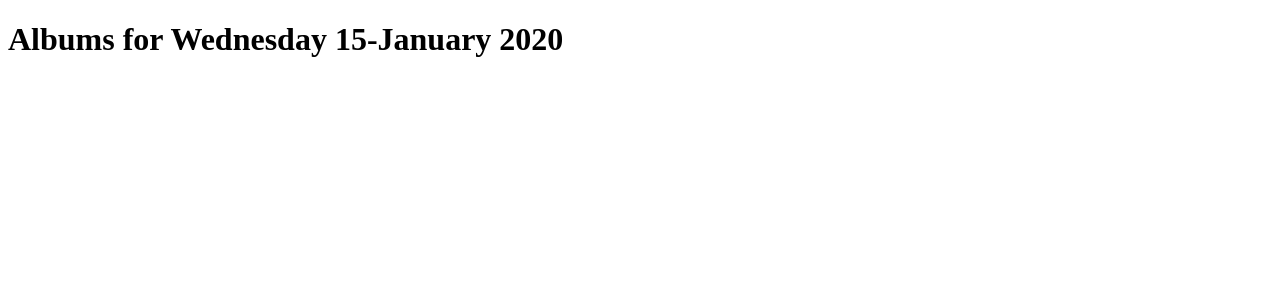
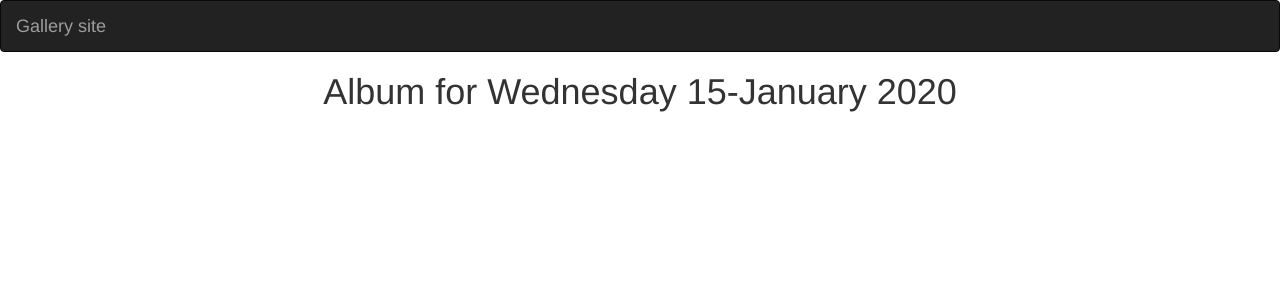
Before and after one commit to ruthjelimo/my_gallery, a Django app: template album/templates/all_albums.html/base.html in a window 1280 px wide. Shown: the top 300 px of the page. Run offline with Django 4.2, Linux system fonts and the light colour scheme; the template is opened without the code that fills it: most values are stand-ins (such as "Sample title", 1, 10 or a date in 2020); some libraries are stand-ins or nearby versions.

Commit message:
added static file

```diff
--- /dev/null
+++ b/album/static/css/basealbum.css
@@ -0,0 +1,3 @@
+h1{
+    color: brown;
+}
--- a/album/templates/all_albums.html/base.html
+++ b/album/templates/all_albums.html/base.html
@@ -1,3 +1,4 @@
+{% load bootstrap3 %}
 <!DOCTYPE html>
 <html>
 <head>
@@ -9,8 +10,18 @@
     <title> Gallery site </title>
   {% endif %}
 
+  {% block styles %}
+    {% bootstrap_css %}
+  {% endblock %}
+
 </head>
 <body>
-    {% block content %} <h1>Albums for {{date|date:"l d-F Y"}}</h1> {%endblock%}
+    {% include "navbar.html" %}
+    {% block content %} <h1 class='text-center'>Album for {{date|date:"l d-F Y"}}</h1> {%endblock%}
+
+    {% block scripts %}
+        <script src="https://ajax.googleapis.com/ajax/libs/jquery/3.2.1/jquery.min.js"></script>
+     {% bootstrap_javascript %}
+    {% endblock %}
 </body>
 </html>
--- /dev/null
+++ b/album/templates/all_albums.html/past_album.html
@@ -0,0 +1,5 @@
+{%extends 'all-album/base.html'%}
+
+{% block content %}
+{{block.super}}
+{% endblock %}
--- /dev/null
+++ b/album/templates/all_albums.html/today_album.html
@@ -0,0 +1,5 @@
+{%extends 'all-album/base.html'%}
+
+{% block content %}
+{{block.super}}
+{% endblock %}
--- /dev/null
+++ b/album/templates/navbar.html
@@ -0,0 +1,17 @@
+<!DOCTYPE html>
+<html lang="en">
+<head>
+
+  <meta charset="utf-8">
+  <meta name="viewport" content="width=device-width, initial-scale=1">
+</head>
+<body>
+<nav class="navbar navbar-inverse">
+  <div class="container-fluid">
+    <div class="navbar-header">
+      <a class="navbar-brand" href="{% url 'albumToday' %}">Gallery site</a>
+    </div>
+  </div>
+</nav>
+</body>
+</html>
--- a/photos/settings.py
+++ b/photos/settings.py
@@ -38,6 +38,8 @@ INSTALLED_APPS = [
     'django.contrib.messages',
     'django.contrib.staticfiles',
     'album.apps.AlbumConfig',
+    'album',
+    'bootstrap3'
 ]
 
 MIDDLEWARE = [
--- /dev/null
+++ b/requirements.txt
@@ -0,0 +1,5 @@
+asgiref==3.5.0
+backports.zoneinfo==0.2.1
+Django==4.0.3
+django-bootstrap3==21.2
+sqlparse==0.4.2
```
Also changed, not shown: album/views.py (+11 -20 lines).
